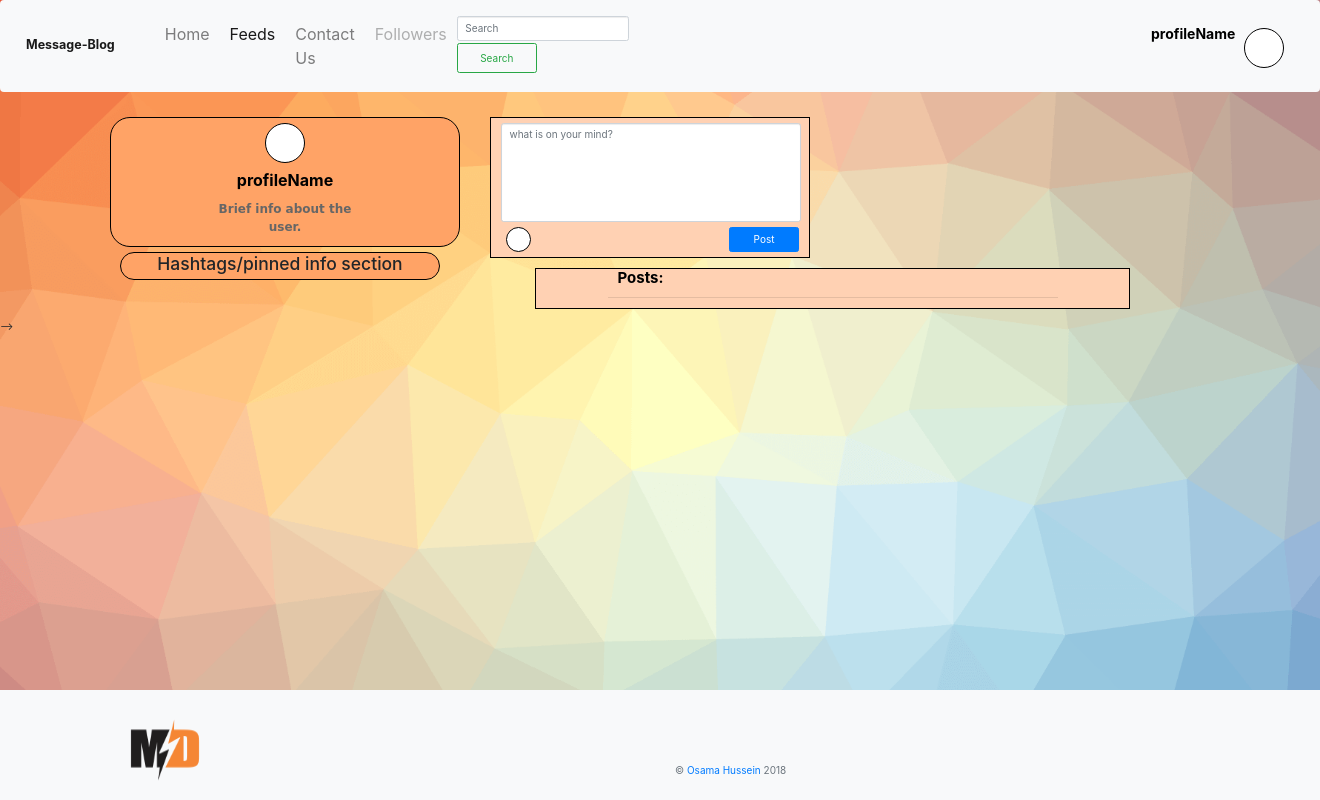
After one commit to sxaxmz/message-blog, a PHP site: page /profile.html in a window 1320 px wide. The commit adds this page. Run offline with PHP 8.4, Linux system fonts and the light colour scheme.

Commit message:
Initial layout profile page

```diff
--- /dev/null
+++ b/profile.html
@@ -0,0 +1,201 @@
+<doctype html>
+<html>
+
+	<head>
+		<title> Message/Blog </title>
+
+		<meta charset="utf-8" />
+		<meta http-equiv="content-type" content="text/html; charset=utf-8" />
+
+		<link rel="stylesheet" type="text/css" href="style.css">
+		<link rel="stylesheet" href="https://maxcdn.bootstrapcdn.com/bootstrap/3.3.7/css/bootstrap.min.css">
+        <script src="https://ajax.googleapis.com/ajax/libs/jquery/3.3.1/jquery.min.js"></script>
+        <script src="https://maxcdn.bootstrapcdn.com/bootstrap/3.3.7/js/bootstrap.min.js"></script>
+        <link href="JQueryUI/jquery-ui.css" rel="stylesheet">
+        <script src="JQueryUI/jquery-ui.js"></script>
+
+        <!-- Bootstrap CSS -->
+    <link rel="stylesheet" href="https://stackpath.bootstrapcdn.com/bootstrap/4.1.0/css/bootstrap.min.css" integrity="sha384-9gVQ4dYFwwWSjIDZnLEWnxCjeSWFphJiwGPXr1jddIhOegiu1FwO5qRGvFXOdJZ4" crossorigin="anonymous">
+
+	</head>
+
+	<body>
+
+<nav class="navbar navbar-expand-lg navbar-light sticky-top bg-light">
+  <a class="navbar-brand logo" href="landing.html">Message-Blog</a>
+  <button class="navbar-toggler" type="button" data-toggle="collapse" data-target="#navbarSupportedContent" aria-controls="navbarSupportedContent" aria-expanded="false" aria-label="Toggle navigation">
+    <span class="navbar-toggler-icon"></span>
+  </button>
+
+  <div class="collapse navbar-collapse" id="navbarSupportedContent">
+    <div class="navbar-nav mr-auto">
+
+      <a class="nav-item menu-item nav-link" href="landing.html">Home </a>
+        <a class="nav-item menu-item active nav-link" href="#">Feeds </a>
+        <a class="nav-item menu-item nav-link" href="contactForm.html">Contact Us </a>
+        <a class="nav-item nav-link menu-item disabled" href="#">Followers</a>
+    </div>
+
+    <form class="form-inline my-2 my-lg-3 search-section">
+        <input class="form-control mr-sm-1" type="search" placeholder="Search" aria-label="Search" />
+        <button class="btn btn-outline-success my-2 my-sm-1" type="submit">Search</button>
+      </form>
+
+
+    <form class="form-inline my-2 my-lg-3">
+    <div class="profile-section">
+
+      <div class="profileName">
+      	<span><a id="profileName" href="#">profileName</a></span>
+      	<span class="profileImg"></span>
+      </div>
+
+    </div>
+      </form>
+  </div>
+</nav>
+
+
+<div class="container">
+	<div class="row">
+		<div class="col-lg-4 col-md-4 col-sm-12 xs-12">
+			<div class="profileArea">
+				<div class="profileInfo">
+					<div class="profileName">
+						<div class="profileInfoImg"></div>
+					  	<span><a id="profileName" class="profileInfoName" href="#">profileName</a></span>
+					  	<div class="profileInfoBrief"><p> Brief info about the user.</p></div>
+					</div>
+				</div>
+			</div>
+			<div class="pinnedInfo">
+				<h3 style="text-align: center;">Hashtags/pinned info section</h3>
+			</div>
+		</div>
+		<div class="col-lg-8 col-md-8 col-sm-12 xs-12">
+			<div class="postContent">
+				<div>
+			      <textarea class="form-control" rows="6" id="postView" placeholder="what is on your mind?"></textarea>
+			     </div>
+			     <div class="container">
+			      	<div class="row">
+			      	 <div class="col-lg-2 col-md-2 col-sm-2 xs-12">
+			               <span class="profileImgPost"></span>
+			         </div>
+			            <div class="col-lg-10 col-md-10 col-sm-10 xs-12">
+			                <button id="postButtonPostContent" type="button" class="btn btn-primary" value="Post">Post</button>
+			            </div>
+			        </div>
+			    </div>
+			</div>
+			<div class="viewPost">
+				<div id="recent">
+					<h4> Posts: </h4>
+					<hr>
+				</div>
+				<p id="post2"></p>
+			</div>
+		</div>
+	</div>
+</div>
+															-->
+
+	<footer class="footer">
+      <div class="container">
+        <div class="row">
+          <div class="col-md-6 col-sm-6 col-xs-12">
+             <img class="mb-2" src="images/MB-logo.png" alt="" width="120" height="120">
+          </div>
+          <div class="col-md-6 col-sm-6 col-xs-12">
+            <span class="d-block mb-3 text-muted" style="margin-top: 50px;">&copy; <a href="https://github.com/sxaxmz/message-blog">Osama Hussein   </a> 2018</span>
+          </div>
+        </div>
+      </div>
+    </footer>
+
+
+
+    <script type="text/javascript">
+    	    	function isEmpty(val){
+          return ((val !== '') && (val !== undefined) && (val.length > 0) && (val !== null));
+      }
+
+	    	var number = 0;
+	    	var posts = new Array();
+	    	posts[0] = "";
+
+	    	$("#post-section").draggable();
+
+	    	$("#type-form").draggable({containment: "#type-section", scroll: false});
+
+	    	$("#postButton").click( function ()  {
+
+	    	if ( !isEmpty($("#postUser").val()) ) {
+	    		alert('Must enter username!');
+	    	}
+
+	    	if ( !isEmpty($("#comment").val()) ) {
+	    		alert('Must write a post!');
+	    	}
+
+	    	if ( isEmpty($("#postUser").val()) && isEmpty($("#comment").val()) ) {
+
+	    		var oldNumber = number;
+	    		var newNumber = ++number;
+
+	    		var username = document.getElementById("postUser").value;
+
+	    		//checking if a new value has been added to the array
+	    		if (newNumber > oldNumber) {
+	    			//adding the text to the new array value
+	    		posts [number] = "<p>" + document.getElementById("comment").value + "</p>";
+
+	    		//adding the text as a post/message
+	    		document.getElementById("post").innerHTML = document.getElementById("post").innerHTML +"<div class='newPost'>" +"<h3>"+username+"</h3>" +posts[number] +"</div>";
+
+
+	    		//clearing the textFields for new input
+	    		document.getElementById("postUser").value = "";
+	    		document.getElementById("comment").value = "";
+	    	                  }
+
+	    	  var audio = new Audio('Gum_Bubble_Pop.mp3');
+		      audio.play();
+	    	}
+	    });
+
+	    	$("#postButtonPostContent").click( function ()  {
+
+
+	    	if ( !isEmpty($("#postView").val()) ) {
+	    		alert('Must write a post!');
+	    	}
+
+	    	if ( isEmpty($("#postView").val()) ) {
+
+	    		var oldNumber = number;
+	    		var newNumber = ++number;
+
+	    		//var username = document.getElementById("postUser").value;
+
+	    		//checking if a new value has been added to the array
+	    		if (newNumber > oldNumber) {
+	    			//adding the text to the new array value
+	    		posts [number] = "<p>" + document.getElementById("postView").value + "</p>";
+
+	    		//adding the text as a post/message
+	    		document.getElementById("post2").innerHTML = document.getElementById("post2").innerHTML +"<div class='newPost'>"+posts[number] +"</div>";
+
+
+	    		//clearing the textFields for new input
+	    		document.getElementById("postView").value = "";
+	    	                  }
+
+	    	  var audio = new Audio('Gum_Bubble_Pop.mp3');
+		      audio.play();
+	    	}
+	    });
+	    </script>
+
+	</body>
+</html>
--- a/style.css
+++ b/style.css
@@ -384,6 +384,51 @@
      	background-color: #F8F9FA;
      }
 
+     .profileArea {
+        background-color: #ffa366;
+        border: 1px #000 solid;
+        border-radius: 2em;
+        width: 350px;
+        margin: 5px;
+     }
+
+     .profileInfo {
+        margin: 0 auto;
+        text-align: center;
+        width: 50%;
+     }
+
+     .profileInfoImg {
+        height: 40px;
+        width: 40px;
+        margin: 5px auto;
+        border: 1px #000000 solid;
+        border-radius: 50%;
+        background-color: #ffffff;
+     }
+
+     .profileInfoBrief {
+        color: #666666;
+        font-family: "Comic Sans MS", cursive, sans-serif;
+     }
+
+     .profileInfoBrief p {
+        margin-top: 8px;
+        font-size: 12px;
+     }
+
+     .profileInfoName {
+        font-size: 16px;
+     }
+
+     .pinnedInfo {
+        background-color: #ffa366;
+        border: 1px #000 solid;
+        border-radius: 2em;
+        width: 320px;
+        margin: 5px auto;
+     }
+
       @media all and (min-width: 1000px) and (max-width:1500px) {
 
 
@@ -504,6 +549,10 @@
      	width: 350px;
      }
 
+     .footer {
+        width: 100%;
+     }
+
      }
 
      @media all and (max-width:500px) and (min-width:421px){
@@ -551,6 +600,10 @@
      .viewPost {
      	width: 100%;
      	}
+
+        .footer {
+        width: 100%;
+     }
 
      }
 
@@ -602,6 +655,10 @@
 
      .profile-section {
      	margin-left: 250px;
+     }
+
+     .footer {
+        width: 100%;
      }
 
 
@@ -668,4 +725,8 @@
 
      }
 
+     .footer {
+        width: 100%;
      }
+
+     }
```
